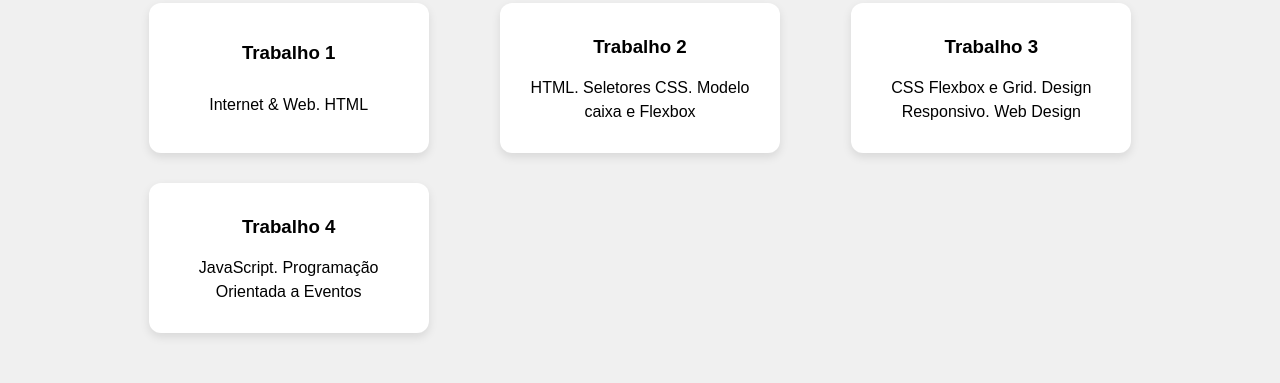
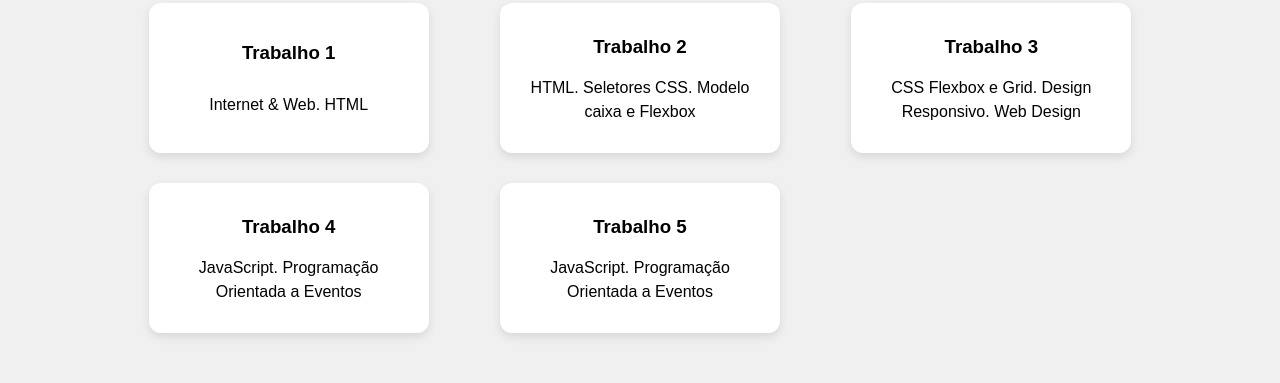
Before and after one commit to BrunoMartinho00/BrunoMartinho00.github.io, a plain HTML site: page index.html in a window 1280 px wide. Shown: the part 1022-1405 px from the top of the page. Drawn offline with Linux system fonts and the light colour scheme.

Commit message:
start lab5

```diff
--- a/index.html
+++ b/index.html
@@ -58,6 +58,13 @@
             <p>JavaScript. Programação Orientada a Eventos</p>
           </article>
         </a>
+
+        <a href="Lab5/index.html">
+          <article class="card">
+            <h3>Trabalho 5</h3>
+            <p>JavaScript. Programação Orientada a Eventos</p>
+          </article>
+        </a>
       </div>
     </section>
 
```
